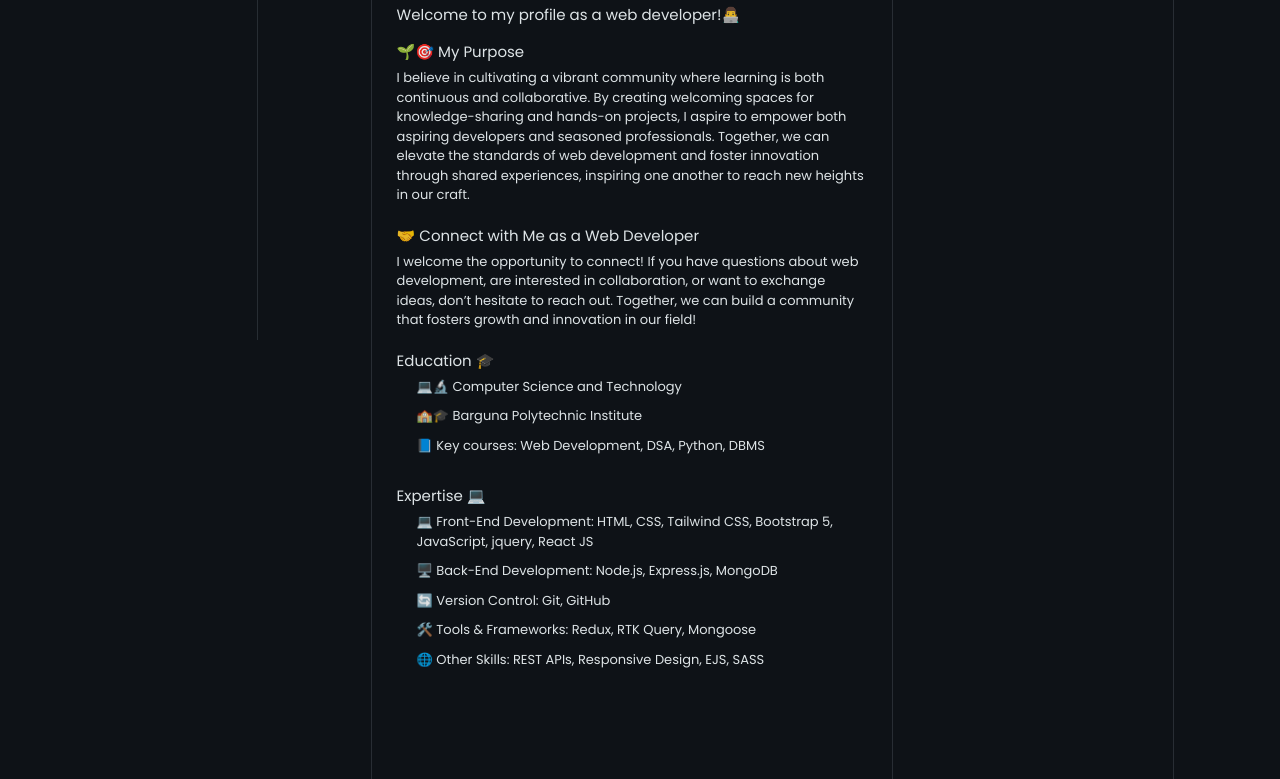
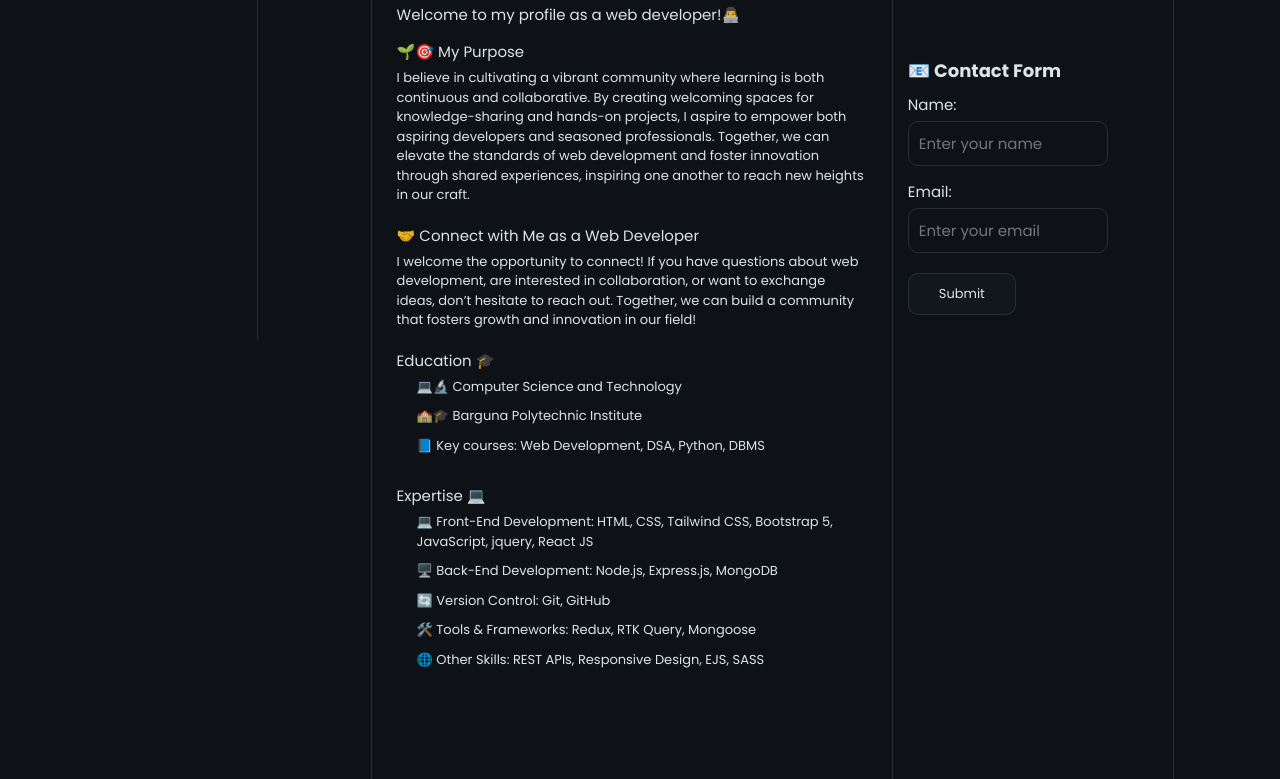
Before and after one commit to asapurbo/portfolio, a plain HTML site: page index.html in a window 1280 px wide. Shown: the part 535-1314 px from the top of the page. Drawn offline with Linux system fonts and the light colour scheme.

Commit message:
portfolio

```diff
--- a/css/app.css
+++ b/css/app.css
@@ -60,8 +60,8 @@ body {
     width: 500px;
     height: 40px;
     padding: 20px;
-    background: rgba(244, 242, 242, 0.081);
-    border: 1px solid rgba(244, 242, 242, 0.27);
+    background: #161b22b1;
+    border: 1px solid rgba(43, 49, 56, 0.8862745098);
     border-radius: 15px;
     color: rgba(240, 248, 255, 0.5058823529);
     font-family: font-pop;
@@ -541,3 +541,62 @@ body {
     span {
     padding-left: 5px;
 } /*# sourceMappingURL=app.css.map */
+
+.contact_form {
+    margin-top: 80px;
+}
+
+.contact_form h3 {
+    font-size: 15px;
+    color: rgba(246, 253, 255, 0.8941176471);
+    font-weight: 400;
+    font-family: Poppins, sans-serif;
+}
+.contact_form h2 {
+    font-size: 18px;
+    color: rgba(246, 253, 255, 0.8941176471);
+    font-weight: 700;
+    font-family: Poppins, sans-serif;
+    margin-bottom: 20px;
+}
+
+.contact_form .name input {
+    font-size: 15px;
+    color: rgba(246, 253, 255, 0.8941176471);
+    font-weight: 400;
+    font-family: Poppins, sans-serif;
+    width: 80%;
+    background: transparent;
+    border: 1px solid rgba(43, 49, 56, 0.8862745098);
+    padding: 10px;
+    border-radius: 10px;
+    margin-top: 10px;
+}
+.contact_form .email {
+    margin-top: 20px;
+}
+.contact_form .email input {
+    font-size: 15px;
+    color: rgba(246, 253, 255, 0.8941176471);
+    font-weight: 400;
+    font-family: Poppins, sans-serif;
+    width: 80%;
+    background: transparent;
+    border: 1px solid rgba(43, 49, 56, 0.8862745098);
+    padding: 10px;
+    border-radius: 10px;
+    margin-top: 10px;
+}
+
+.submit_button button{
+    padding: 10px 30px;
+    border: 1px solid rgba(43, 49, 56, 0.8862745098);
+    border-radius: 10px;
+    background: #161b228f;
+    font-size: 13px;
+    color: rgba(246, 253, 255, 0.8941176471);
+    font-weight: 400;
+    font-family: Poppins, sans-serif;
+    cursor: pointer;
+    margin-top: 20px;
+}
--- a/css/media.css
+++ b/css/media.css
@@ -51,8 +51,8 @@
         width: 310px;
         height: 40px;
         padding: 20px;
-        background: rgba(244, 242, 242, 0.081);
-        border: 1px solid rgba(244, 242, 242, 0.27);
+        background: #161b22b1;
+        border: 1px solid rgba(43, 49, 56, 0.8862745098);
         border-radius: 15px;
         color: rgba(240, 248, 255, 0.5058823529);
         font-family: font-pop;
@@ -130,8 +130,8 @@
         width: 400px;
         height: 40px;
         padding: 20px;
-        background: rgba(244, 242, 242, 0.081);
-        border: 1px solid rgba(244, 242, 242, 0.27);
+        background: #161b22b1;
+        border: 1px solid rgba(43, 49, 56, 0.8862745098);
         border-radius: 15px;
         color: rgba(240, 248, 255, 0.5058823529);
         font-family: font-pop;
--- a/index.html
+++ b/index.html
@@ -60,11 +60,9 @@
                     <div class="bar_icon bars">
                         <i class="fa-solid fa-bars"></i>
                     </div>
-                    <div class="bar_icon xmark" style="display: none;">
+                    <div class="bar_icon xmark" style="display: none">
                         <i class="fa-solid fa-xmark"></i>
                     </div>
-
-
                 </div>
             </div>
         </nav>
@@ -437,6 +435,29 @@
                                         </a>
                                     </div>
                                 </div>
+
+                                <form action="#" id="form_">
+                                    <div class="contact_form">
+                                        <h2>📧 Contact Form</h2>
+                                        <div class="name">
+                                            <h3>Name:</h3>
+                                            <input
+                                                type="text"
+                                                placeholder="Enter your name"
+                                            />
+                                        </div>
+                                        <div class="email">
+                                            <h3>Email:</h3>
+                                            <input
+                                                type="email"
+                                                placeholder="Enter your email"
+                                            />
+                                        </div>
+                                        <div class="submit_button">
+                                            <button type="submit">Submit</button>
+                                        </div>
+                                    </div>
+                                </form>
                             </div>
 
                             <!-- profile start -->
```
